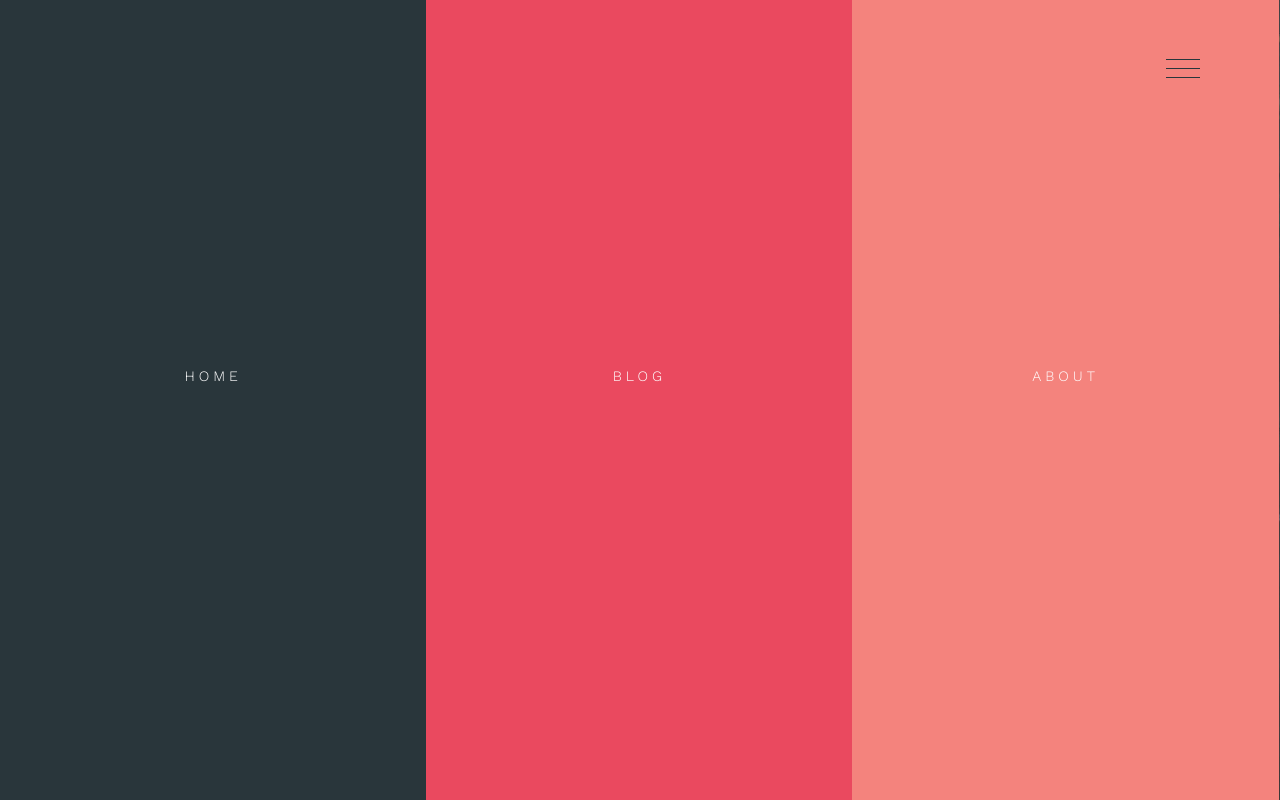
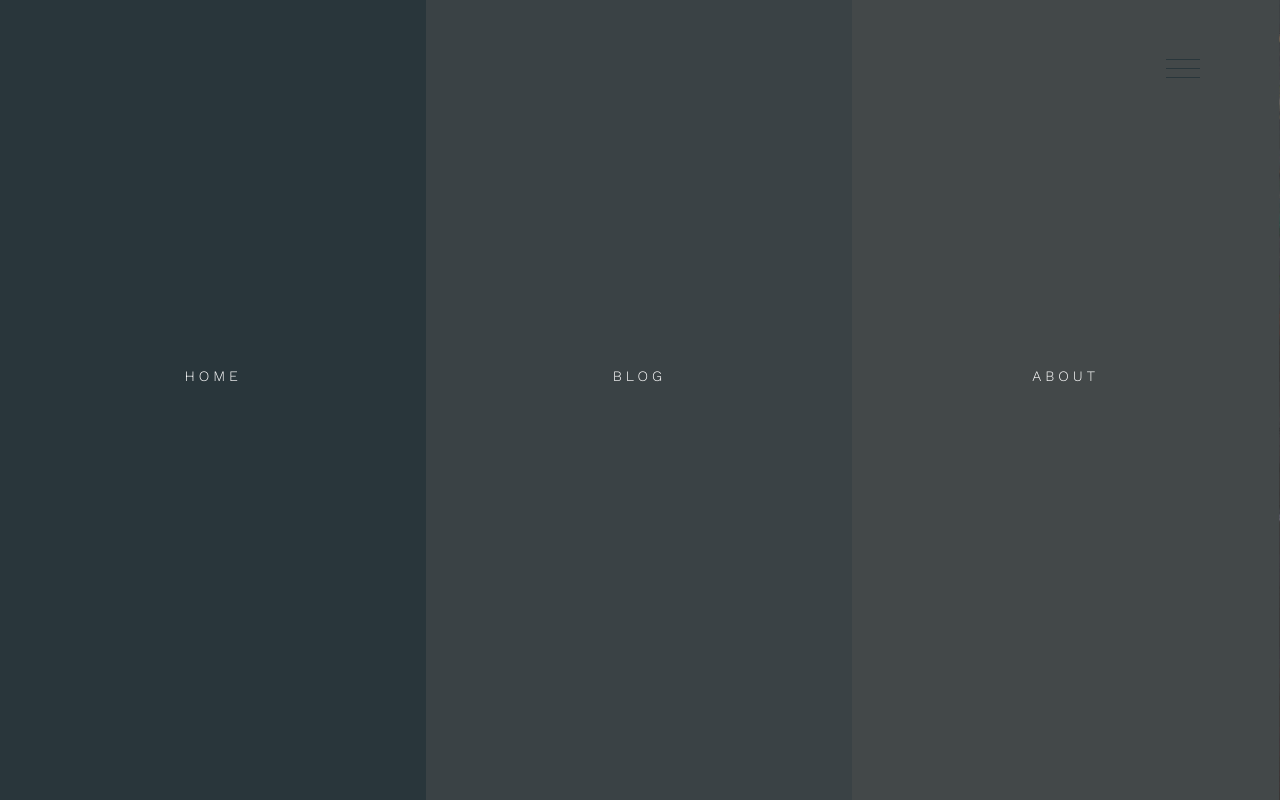
Before and after one commit to henryxie2093/henryxie2093.github.io, a plain HTML site: page index.html in a window 1280 px wide. Both pictures are taken after a click on the element 1183 px from the left and 64 px from the top of the page. Drawn offline with nearby package versions, Linux system fonts and the light colour scheme; a web font is replaced by a local one.

Commit message:
change index color

```diff
--- a/stylesheets/index.css
+++ b/stylesheets/index.css
@@ -139,11 +139,11 @@ nav li:nth-of-type(1) {
 }
 
 nav li:nth-of-type(2) {
-  background-color: #EA495F
+  background-color: #3a4245
 }
 
 nav li:nth-of-type(3) {
-  background-color: #F4837D
+  background-color: #434849
 }
 
 // nav li:nth-of-type(4) {
```
